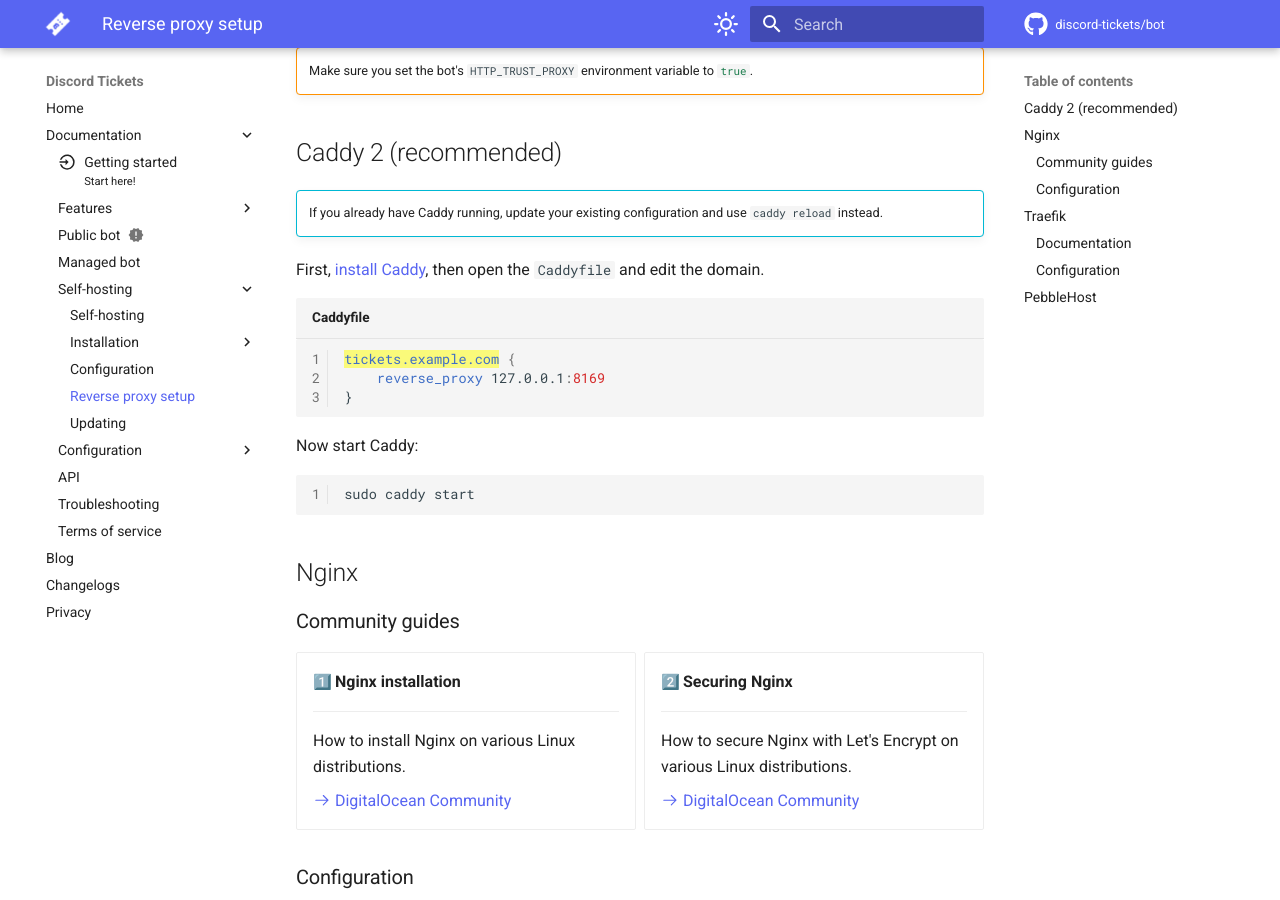
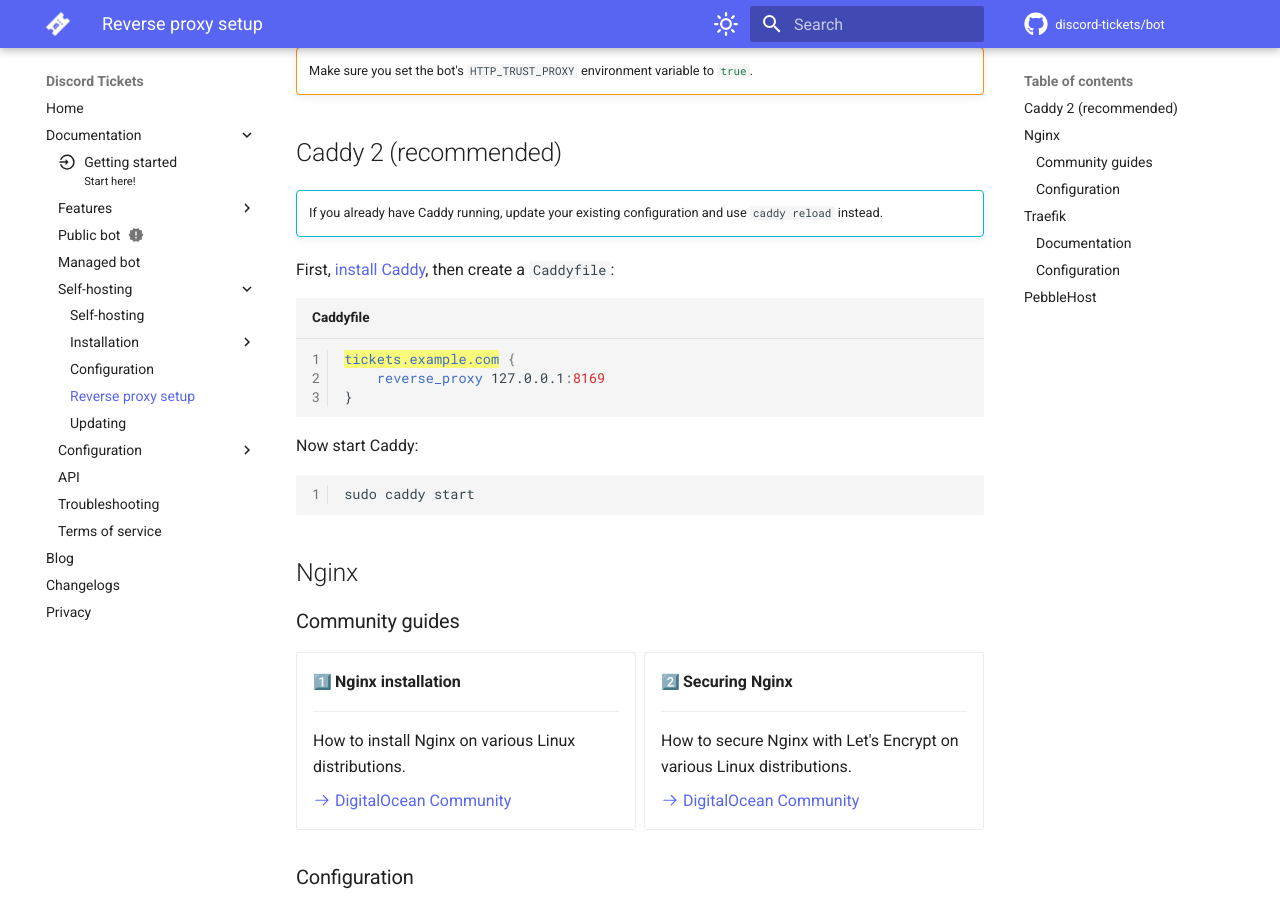
Before and after one commit to discord-tickets/docs, an MkDocs documentation site: the page built from docs/self-hosting/reverse-proxy.md, in a window 1280 px wide and 900 px high, scrolled down 685 px. Built offline with MkDocs 1.6.1 and Material for MkDocs 9.7.7, drawn with Linux system fonts in a browser that asks for light colours; emoji names are drawn with the system emoji font; comment, search, counter and statistics services are not loaded.

Commit message:
Small changes

````diff
--- a/docs/self-hosting/reverse-proxy.md
+++ b/docs/self-hosting/reverse-proxy.md
@@ -28,7 +28,7 @@
 !!! info ""
     If you already have Caddy running, update your existing configuration and use `caddy reload` instead.
 
-First, [install Caddy](https://caddyserver.com/docs/install), then open the `Caddyfile` and edit the domain.
+First, [install Caddy](https://caddyserver.com/docs/install), then create a `Caddyfile`:
 
 ```nginx title="Caddyfile"
 {==tickets.example.com==} {
````
Also changed, not shown: docs/self-hosting/installation/docker.md (+1 -1 lines).
